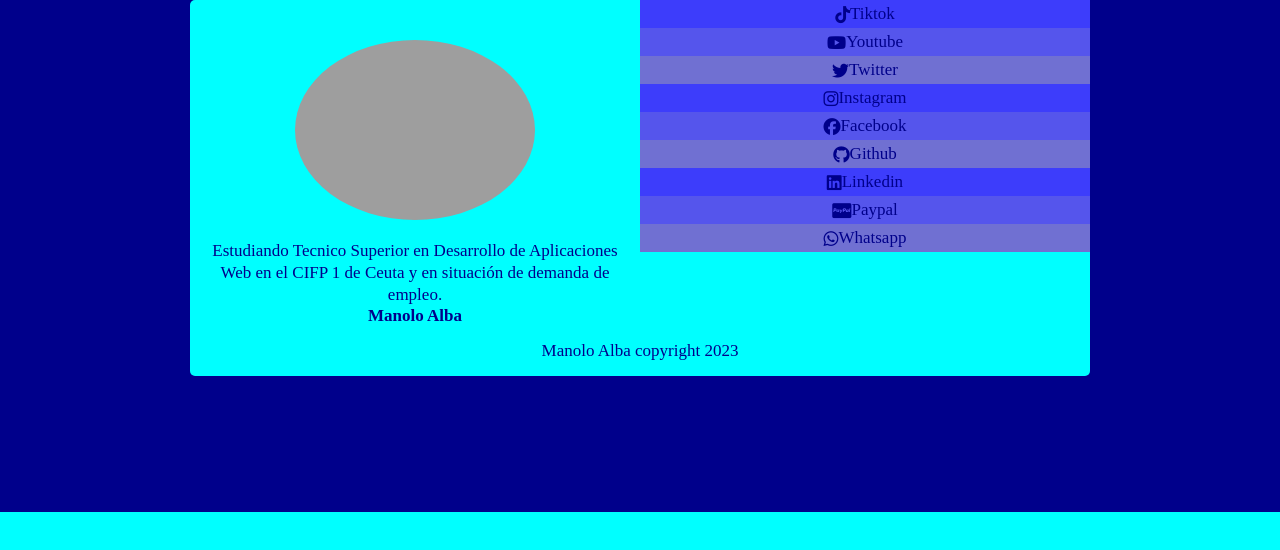
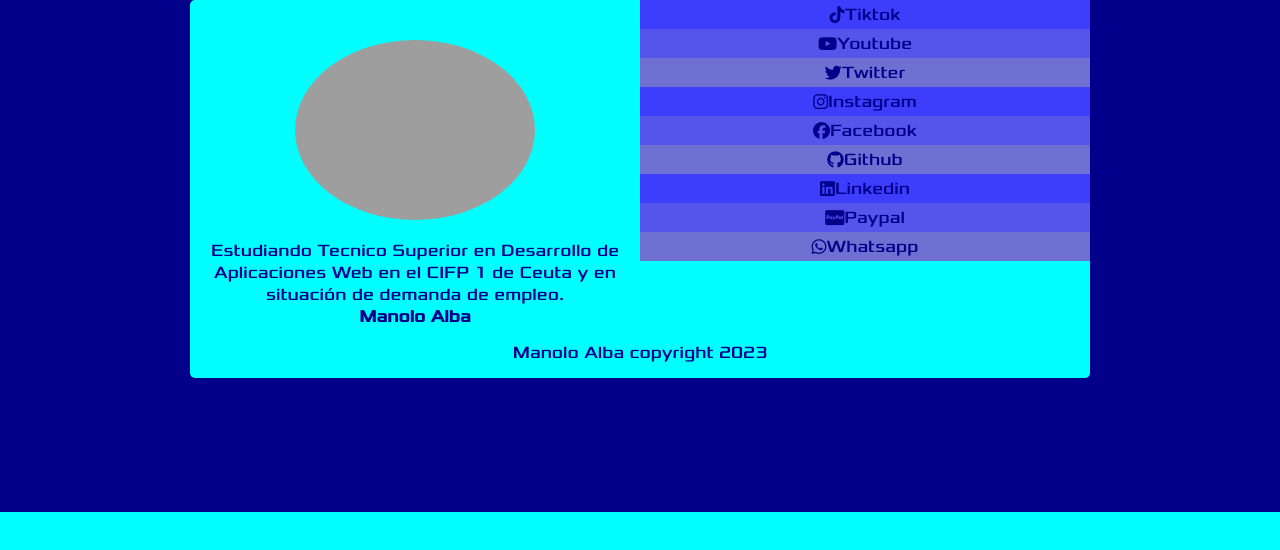
Before and after one commit to manuelcifp1/enlaces_sociales_updated, a plain HTML site: page index.html in a window 1280 px wide. Shown: the top 550 px of the page. Drawn offline with Linux system fonts and the light colour scheme; the site is published under a folder, as on GitHub Pages, so addresses that start at the root find nothing.

Commit message:
Update estilos.css
absolute path deleteting "/" at the beginning of the font path.

```diff
--- a/estilos.css
+++ b/estilos.css
@@ -11,7 +11,7 @@ body {
 
 @font-face {
     font-family: "Xolonium";
-    src: url(/fonts/Xolonium-Regular.ttf);
+    src: url(fonts/Xolonium-Regular.ttf);
 }
 
 main {
```
